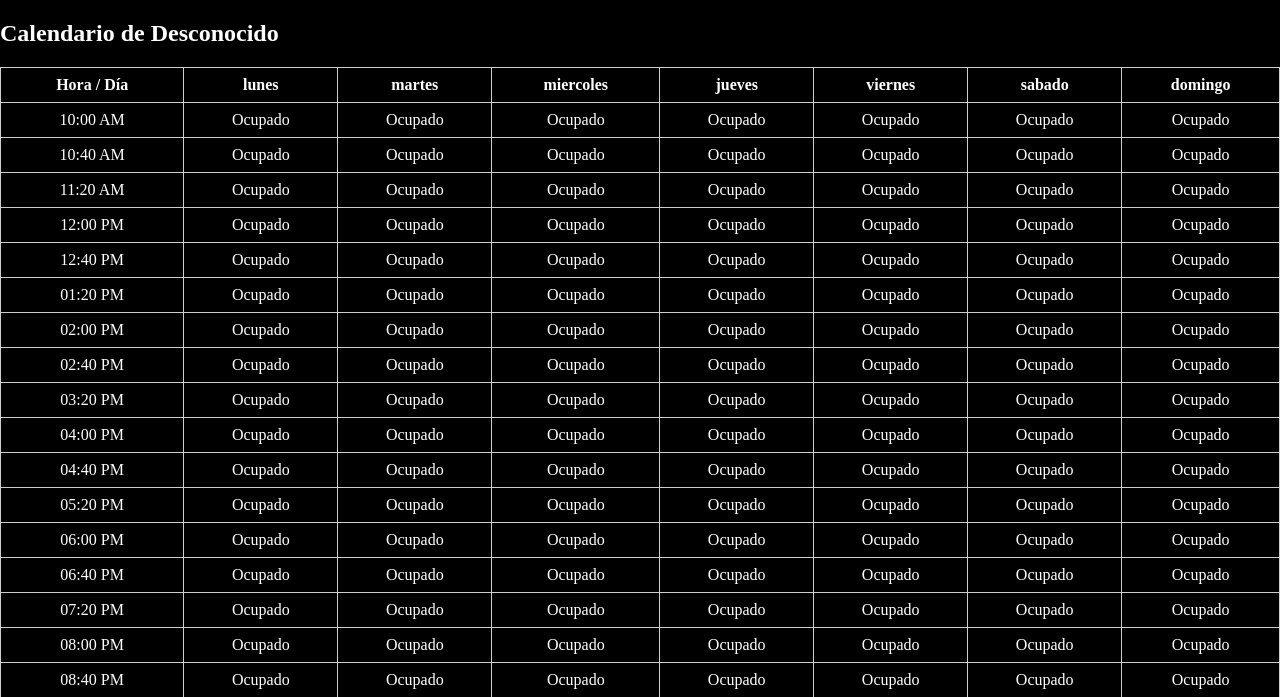
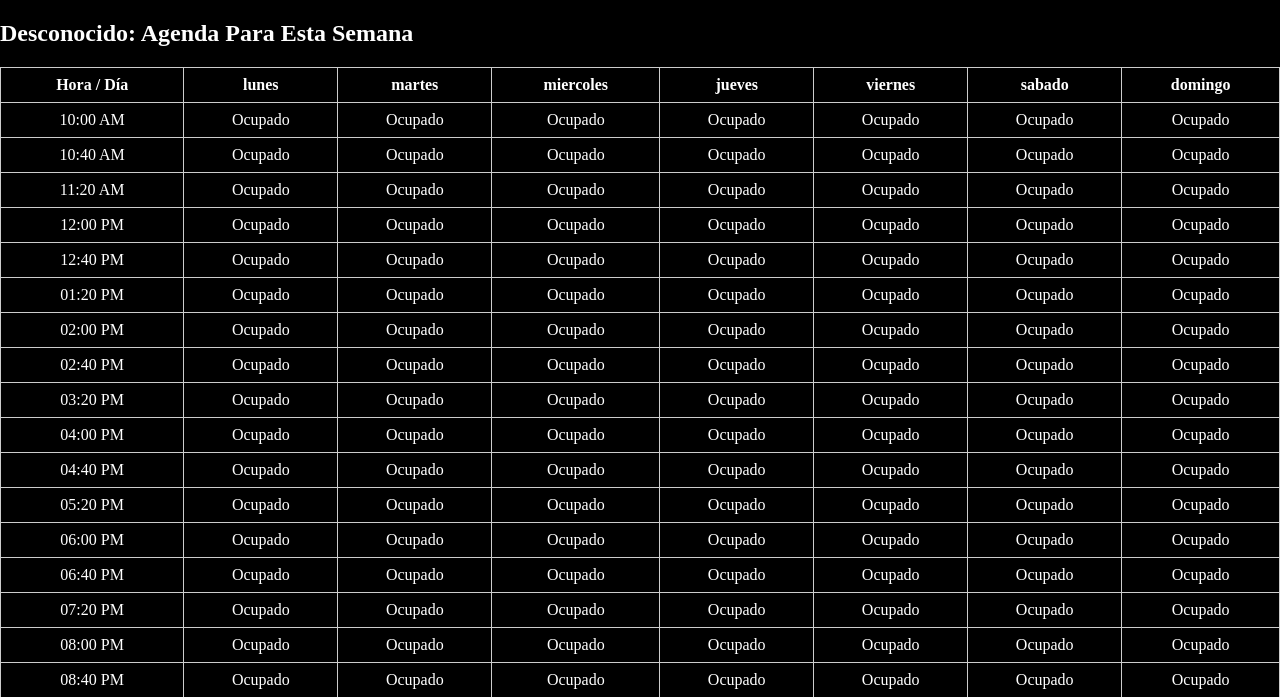
Before and after one commit to Cesario-dev/barberia-citas, a Flask app: page /cliente/1/calendario in a window 1280 px wide. Shown: the top 697 px of the page. Run offline with Flask 3, Linux system fonts and the light colour scheme; data that the repository does not hold is empty; some libraries are stand-ins or nearby versions.

Commit message:
CALENDARIO DE A AGENDA SEMANAL

```diff
--- a/templates/cliente_calendario.html
+++ b/templates/cliente_calendario.html
@@ -72,7 +72,7 @@
 </head>
 <body>
 
-<h2>Calendario de {{ nombre_peluquero }}</h2>
+<h2>{{ nombre_peluquero }}: Agenda Para Esta Semana</h2>
 
 {% if msg %}
 <div style="background:#ffefc4;padding:10px;border-radius:5px;margin-bottom:15px;">
```
